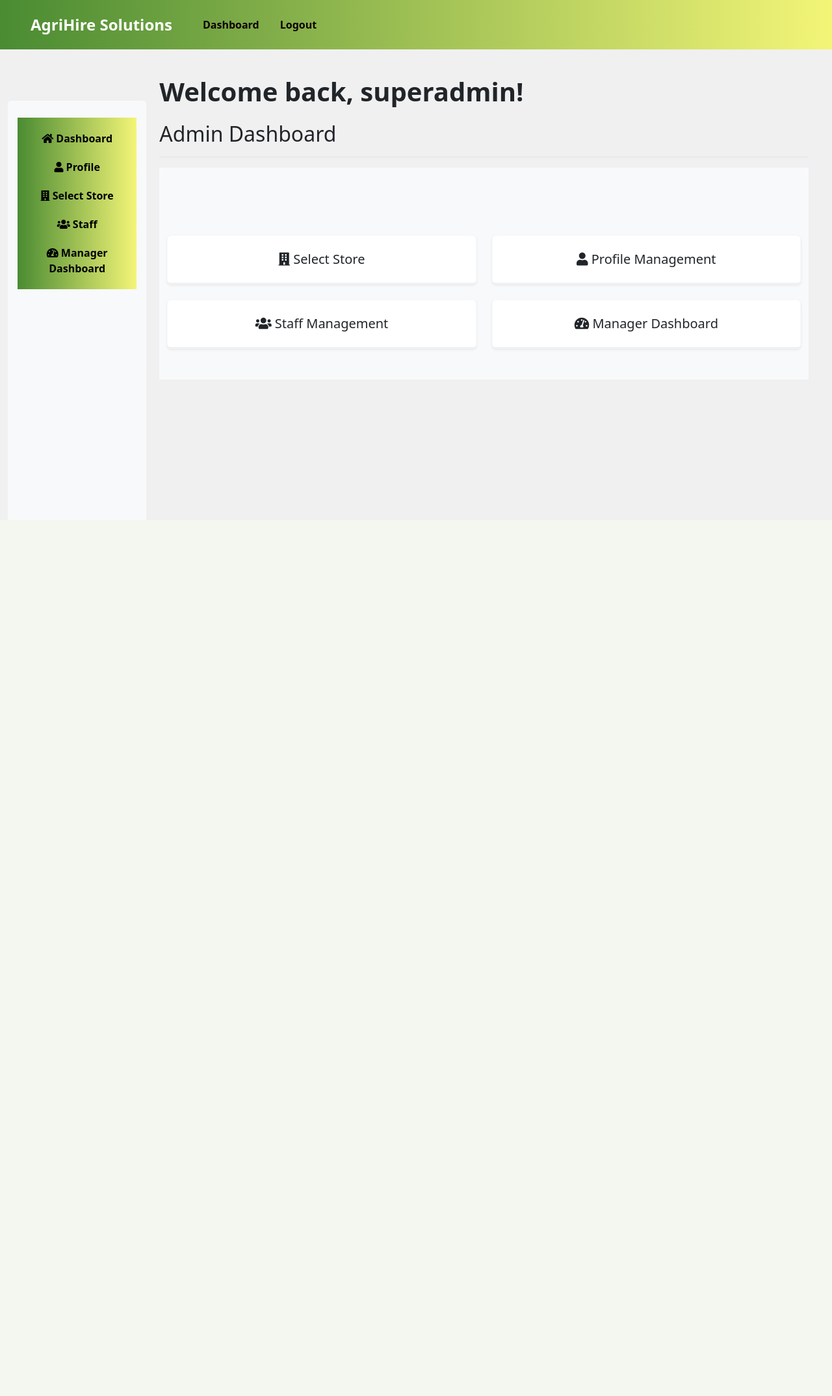
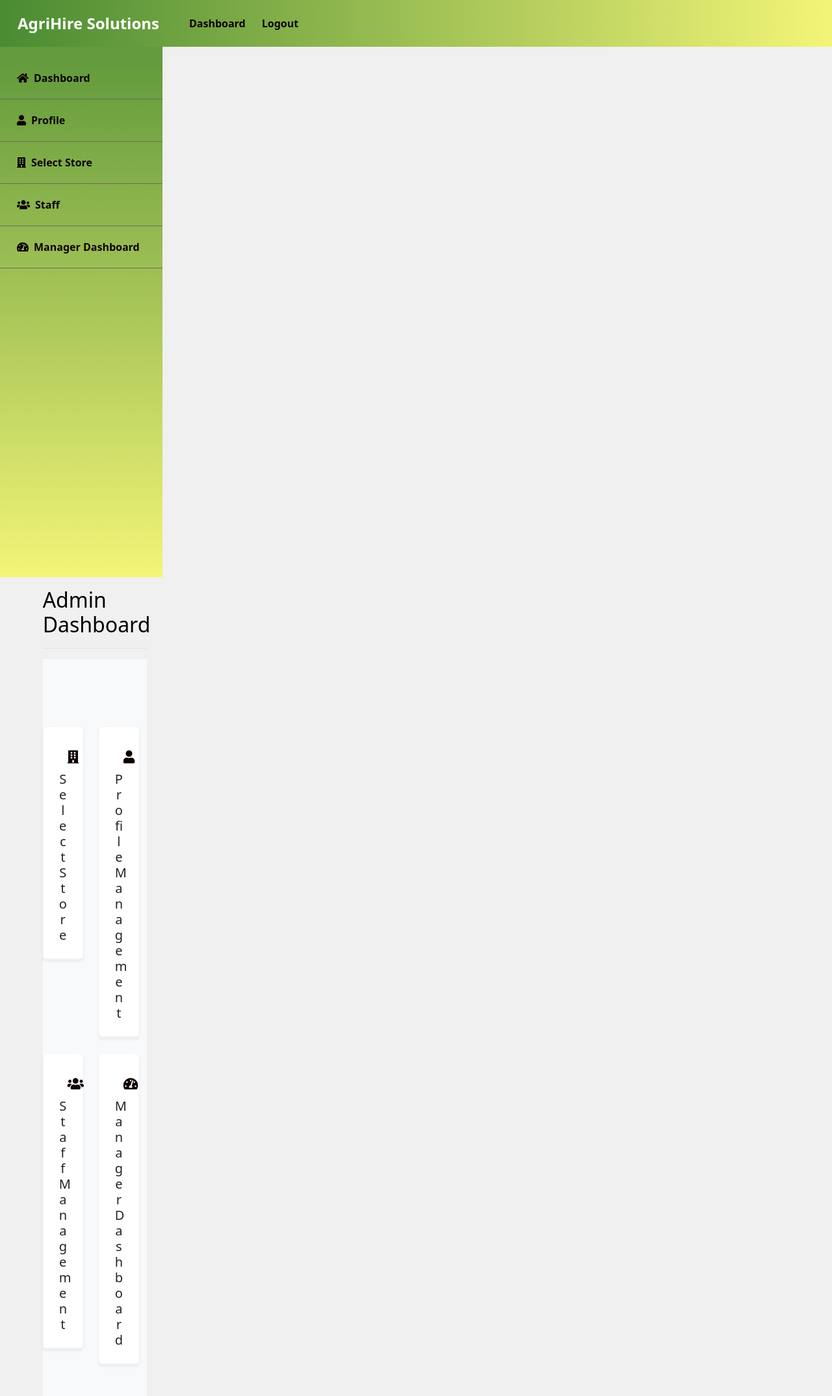
Before and after one commit to AnnieDJ/Shoppingwebsite, a Flask app: page /admin/dashboard in a window 1280 px wide. Shown: the whole page at 65% size. Before the commit the page ends 534 px from the top, so only its background shows below. Run offline with Flask 3, Linux system fonts and the light colour scheme; a user stored in the database is signed in.

Commit message:
staff update equipment details feature complete, add a machinery feature to be modified, sidebar modified, added category images

```diff
--- a/app/__init__.py
+++ b/app/__init__.py
@@ -12,9 +12,9 @@ def create_app():
     app = Flask(__name__)
     app.config['UPLOAD_FOLDER'] = 'app/static'
     app.config['DB_USER'] = 'root'
-    app.config['DB_PASSWORD'] = 'Sql1234@'
+    app.config['DB_PASSWORD'] = '123456'
     app.config['DB_HOST'] = 'localhost'
-    app.config['DB_NAME'] = 'asdatabase_scripts'
+    app.config['DB_NAME'] = 'as'
     app.register_blueprint(home_bp, url_prefix='/')
     app.register_blueprint(customer_bp, url_prefix='/customer')
     app.register_blueprint(staff_bp, url_prefix='/staff')
--- a/app/static/style.css
+++ b/app/static/style.css
@@ -1,11 +1,21 @@
+body, .container, .sidebar, html {
+    padding: 0;
+    margin: 0;
+}
+
+.nav, .main-content {
+    margin: 0;
+}
+
+.container-fluid {
+    display: grid;
+    grid-template-columns: 10px 1fr; /* 250px for sidebar and remaining space for content */
+}
+
 .nav a {
   text-decoration: none;
   padding: 10px 15px;
   font-weight: bold;
-}
-
-.nav a:hover {
-  background-color: rgba(255, 255, 255, 0.2);
 }
 
 .services-icon {
@@ -19,8 +29,9 @@
     #f3f577
   ); /* Adjust the colors based on the exact green shades */
   color: rgb(19, 16, 16);
-  padding: 10px 20px;
   text-align: center;
+  top: 0;
+  width: 100%;
 }
 
 .custom-btn {
@@ -28,52 +39,40 @@
   border-color: #4a8b32;
 }
 
-.sidebar {
-  background: linear-gradient(to bottom, #4a8b32, #a9f77b);
-  height: 100vh; /* Full viewport height */
-  padding-top: 20px;
-  margin-top: 0; /* Ensure it starts from the top */
-  border-radius: 0; /* Remove any rounding for seamless integration */
-}
-
 .main-content {
-  margin-left: 250px; /* Match the sidebar width */
+  margin-left: 250px;
 }
 
 .sidebar {
-  color: #000000 !important; /* Set sidebar text color to black */
-  padding: 10px 15px;
-  margin: 5px 0;
-  border-radius: 5px;
-  background: none; /* Remove individual background */
-  transition: background-color 0.3s, color 0.3s;
+  top: 70px;
+  height: 100vh;
+  width: 250px;
+  color: #000000;
+  background: linear-gradient(
+    to bottom,
+    #629a3c,
+    #f3f577
+  );
 }
 
-.sidebar .nav-link:hover {
-  background-color: #f3f577;
-  color: #4a8b32 !important;
-}
-
-.custom-welcome {
-  font-size: 24px !important; /* Make text bigger */
-  font-weight: bold !important; /* Make text bold */
-  margin-top: 20px; /* Add margin for positioning */
+.sidebar-item {
+  border-bottom: 1px solid #6a6a6a;
 }
 
 .navbar-brand {
   color: #ffffff !important; /* Set brand text color to white */
   font-weight: bold !important;
-  font-size: px !important;
+  font-size: 24px !important;
 }
 
-.navbar-nav .nav-link {
-  color: #0f0101 !important;
-  padding: 8px 16px !important;
-}
-
-.navbar-nav .nav-link:hover {
-  color: #4a8b32 !important;
-  background-color: #f3f577 !important;
+.nav-link, .fa {
+  display: flex;
+  align-items: center;
+  text-align: left;
+  font-weight: bold;
+  color: #0f0101;
+  padding: 12px 8px;
+  margin-left: 5px;
 }
 
 .custom-btn {
@@ -141,69 +140,22 @@ body {
 .container,
 .row {
   padding-right: 0;
-  padding-left: 0;
   margin-right: auto;
-  margin-left: auto;
+
 }
 
 /* Adjust the navigation bar to align with the content below */
-.navbar {
-  margin-bottom: 5px; /* Adds some space below the navbar */
-}
 
-.nav {
-  background: linear-gradient(
-    to right,
-    #4a8b32,
-    #f3f577
-  ) !important; /* Adjust the colors based on the exact green shades */
-  color: rgb(19, 16, 16) !important;
-  padding: 10px 20px !important;
-  text-align: center !important;
-}
-
-.custom-btn {
-  background-color: #4a8b32 !important;
-  border-color: #4a8b32 !important;
-}
-
-.services-icon {
-  font-size: 40px !important; /* Adjust the size as needed */
-}
-
-.navbar-brand {
-  color: #ffffff !important; /* Set brand text color */
-  font-weight: bold !important;
-  font-size: 24px !important;
-}
 
 .navbar-nav .nav-link {
   color: #0f0101 !important;
-  padding: 8px 16px !important;
-}
-
-.navbar-nav .nav-link:hover {
-  color: #4a8b32 !important;
-  background-color: #f3f577 !important;
-}
-
-.custom-btn {
-  background-color: #4a8b32 !important;
-  border-color: #4a8b32 !important;
-}
-
-.services-icon {
-  font-size: 40px !important; /* Adjust the size as needed */
-}
-
-.sidebar .nav-link {
-  color: #000000 !important; /* Set sidebar text color to black */
+  padding: 5px 10px !important;
 }
 
 .custom-welcome {
-  font-size: 40px !important; /* Make text bigger */
+  font-size: 25px !important; /* Make text bigger */
   font-weight: bold !important; /* Make text bold */
-  margin-top: 30px; /* Add margin for positioning */
+  margin-top: 20px; /* Add margin for positioning */
   text-align: left;
 }
 
@@ -211,7 +163,6 @@ body {
   margin-bottom: 40px; /* Adjust as needed */
 }
 
-.profile-container,
-.dashboard-container {
+.profile-container {
   margin-left: 250px; /* Adjust based on your sidebar width */
 }
--- a/app/templates/base.html
+++ b/app/templates/base.html
@@ -25,8 +25,6 @@
       href="{{ url_for('static', filename='favicon.jpg') }}"
       type="image/x-icon"
     />
-
-    <style></style>
 
     <script src="https://code.jquery.com/jquery-3.6.0.min.js"></script>
     <script src="https://cdn.jsdelivr.net/npm/@popperjs/core@2.11.6/dist/umd/popper.min.js"></script>
--- a/app/templates/sidebar_layout.html
+++ b/app/templates/sidebar_layout.html
@@ -3,17 +3,16 @@ content %}
 <div class="container-fluid">
   <div class="row">
     <!-- Sidebar -->
-    <nav
+    <div
       id="sidebar"
-      class="col-md-3 col-lg-2 d-md-block bg-light sidebar position-fixed vh-100"
-      style="top: 150px"
+      class="col-md-2 col-lg-2 sidebar"
     >
       <div class="position-sticky pt-3">
-        <ul class="nav flex-column">
+        <ul class="sidebar flex-column">
 
           <!-- Staff -->
           {% if session.get('role') == 'staff' %}
-          <li class="nav-item">
+          <li class="sidebar-item">
             <a
               class="nav-link active"
               aria-current="page"
@@ -23,63 +22,56 @@ content %}
                Dashboard
             </a>
           </li>
-          <li class="nav-item">
+          <li class="sidebar-item">
             <a class="nav-link" href="{{ url_for('staff.view_profile') }}">
               <i class="fa fa-user"></i>
-              Profile
+               My Profile
             </a>
           </li>
-          <li class="nav-item">
-            <a class="nav-link" href="{{ url_for('staff.daily_checklist') }}">
-              <i class="fa fa-calendar-check"></i>
-              Checklists
+          <li class="sidebar-item">
+            <a class="nav-link" href="{{ url_for('staff.inventory_management') }}">
+              <i class="fa fa-cube" aria-hidden="true"></i>
+               Inventory Management
             </a>
           </li>
-          <li class="nav-item">
+          <li class="sidebar-item">
             <a class="nav-link" href="{{ url_for('staff.view_orders') }}">
               <i class="fa fa-shopping-cart"></i>
                Orders
             </a>
           </li>
-          <li class="nav-item">
+          <li class="sidebar-item">
+            <a class="nav-link" href="{{ url_for('staff.daily_checklist') }}">
+              <i class="fa fa-calendar-check"></i>
+               Daily Checkout List
+            </a>
+          </li>
+          <li class="sidebar-item">
             <a class="nav-link" href="{{ url_for('staff.view_rentals') }}">
               <i class="fa fa-truck"></i>
-              Rentals
-            </a>
-          </li>
-          <li class="nav-item">
-            <a class="nav-link" href="{{ url_for('staff.view_inventory') }}">
-              <i class="fa fa-cube" aria-hidden="true"></i>
-              Inventory
-            </a>
-          </li>
-          <li class="nav-item">
-            <a class="nav-link" href="{{ url_for('staff.view_payments') }}">
-              <i class="fa fa-dollar-sign"></i>
-              Payments
-            </a>
-          </li>
-          <li class="nav-item">
-            <a class="nav-link" href="{{ url_for('staff.view_promotions') }}">
-              <i class="fa fa-bullhorn"></i>
-              Promotions
+                Daily Return List
             </a>
           </li>
 
+          <li class="sidebar-item">
+            <a class="nav-link" href="{{ url_for('staff.view_payments') }}">
+              <i class="fa fa-dollar-sign"></i>Payments
+            </a>
+          </li>
         </ul>
       </div>
-    </nav>
+    </div>
 
 
           <!-- Local Manager -->
           {% elif session.get('role') == 'local_manager' %}
-          <li class="nav-item">
+          <li class="sidebar-item">
             <a class="nav-link" href="{{ url_for('local_manager.dashboard') }}">
               <i class="fa fa-home"></i>
                 Dashboard
             </a>
           </li>
-          <li class="nav-item">
+          <li class="sidebar-item">
             <a
               class="nav-link"
               href="{{ url_for('local_manager.view_profile') }}"
@@ -88,7 +80,7 @@ content %}
                Profile
             </a>
           </li>
-          <li class="nav-item">
+          <li class="sidebar-item">
             <a
               class="nav-link"
               href="{{ url_for('local_manager.daily_checklist') }}"
@@ -97,7 +89,7 @@ content %}
                Checklists
             </a>
           </li>
-          <li class="nav-item">
+          <li class="sidebar-item">
             <a
               class="nav-link"
               href="{{ url_for('local_manager.view_orders') }}"
@@ -106,7 +98,7 @@ content %}
                Orders
             </a>
           </li>
-          <li class="nav-item">
+          <li class="sidebar-item">
             <a
               class="nav-link"
               href="{{ url_for('local_manager.view_rentals') }}"
@@ -115,7 +107,7 @@ content %}
                Rentals
             </a>
           </li>
-          <li class="nav-item">
+          <li class="sidebar-item">
             <a
               class="nav-link"
               href="{{ url_for('local_manager.view_payments') }}"
@@ -124,7 +116,7 @@ content %}
                   Payments
             </a>
           </li>
-          <li class="nav-item">
+          <li class="sidebar-item">
             <a
               class="nav-link"
               href="{{ url_for('local_manager.view_promotions') }}"
@@ -133,13 +125,13 @@ content %}
                Promotions
             </a>
           </li>
-          <li class="nav-item">
+          <li class="sidebar-item">
             <a class="nav-link" href="#">
               <i class="fa fa-file"></i>
                Reports
             </a>
           </li>
-          <li class="nav-item">
+          <li class="sidebar-item">
             <a class="nav-link" href="#">
               <i class="fa fa-users"></i>
                Staff
@@ -154,13 +146,13 @@ content %}
 
           <!-- Admin -->
           {% elif session.get('role') == 'admin' %}
-          <li class="nav-item">
+          <li class="sidebar-item">
             <a class="nav-link" href="{{ url_for('admin.dashboard') }}">
               <i class="fa fa-home"></i>
               Dashboard
             </a>
           </li>
-          <li class="nav-item">
+          <li class="sidebar-item">
             <a
               class="nav-link"
               href="{{ url_for('admin.admin_profile') }}"
@@ -169,7 +161,7 @@ content %}
               Profile
             </a>
           </li>
-          <li class="nav-item">
+          <li class="sidebar-item">
             <a
               class="nav-link"
               href="#"
@@ -178,7 +170,7 @@ content %}
               Select Store
             </a>
           </li>
-          <li class="nav-item">
+          <li class="sidebar-item">
             <a
               class="nav-link"
               href="#"
@@ -187,7 +179,7 @@ content %}
               Staff
             </a>
           </li>
-          <li class="nav-item">
+          <li class="sidebar-item">
             <a
               class="nav-link"
               href="{{ url_for('local_manager.dashboard') }}"
@@ -205,15 +197,10 @@ content %}
 
     <!-- Main Content -->
     <main
-      class="col-md-9 ms-sm-auto col-lg-10 px-md-4"
-      style="margin-left: 250px"
+      class="col-md-10 ms-sm-auto col-lg-10 px-md-4"
     >
-      {% if session.get('loggedin') %}
-      <div class="custom-welcome">
-        Welcome back, {{ session.get('username') }}!
-      </div>
-      {% endif %} {% block main_content %}
-      <!-- Add your main content here -->
+       {% block main_content %}
+
       {% endblock %}
     </main>
   </div>
--- /dev/null
+++ b/app/templates/staff/staff_equipment_return.html
@@ -0,0 +1,6 @@
+{% extends "sidebar_layout.html" %} {% block title %}Daily Return List{% endblock %} {%
+block main_content %}
+<div style="padding: 20px; display: grid; grid-template-columns: repeat(auto-fill, minmax(300px, 1fr)); grid-gap: 1rem;">
+
+</div>
+{% endblock %}
```
Also changed, not shown: app/staff_views.py (+86 -92 lines), app/templates/staff/staff_dashboard.html (+8 -18 lines), app/templates/staff/staff_equipment_detail.html (added, +101 -0 lines), app/templates/staff/staff_inventory_management.html (added, +20 -0 lines), app/static/Seed Drills.jpg (added), app/static/Spreader.jpg (added), app/static/Tracked-Excav.jpg (added), app/static/Tractor.jpg (added), app/static/Wrapper.jpg (added). Lines whose indentation alone changed are shown as unchanged.
